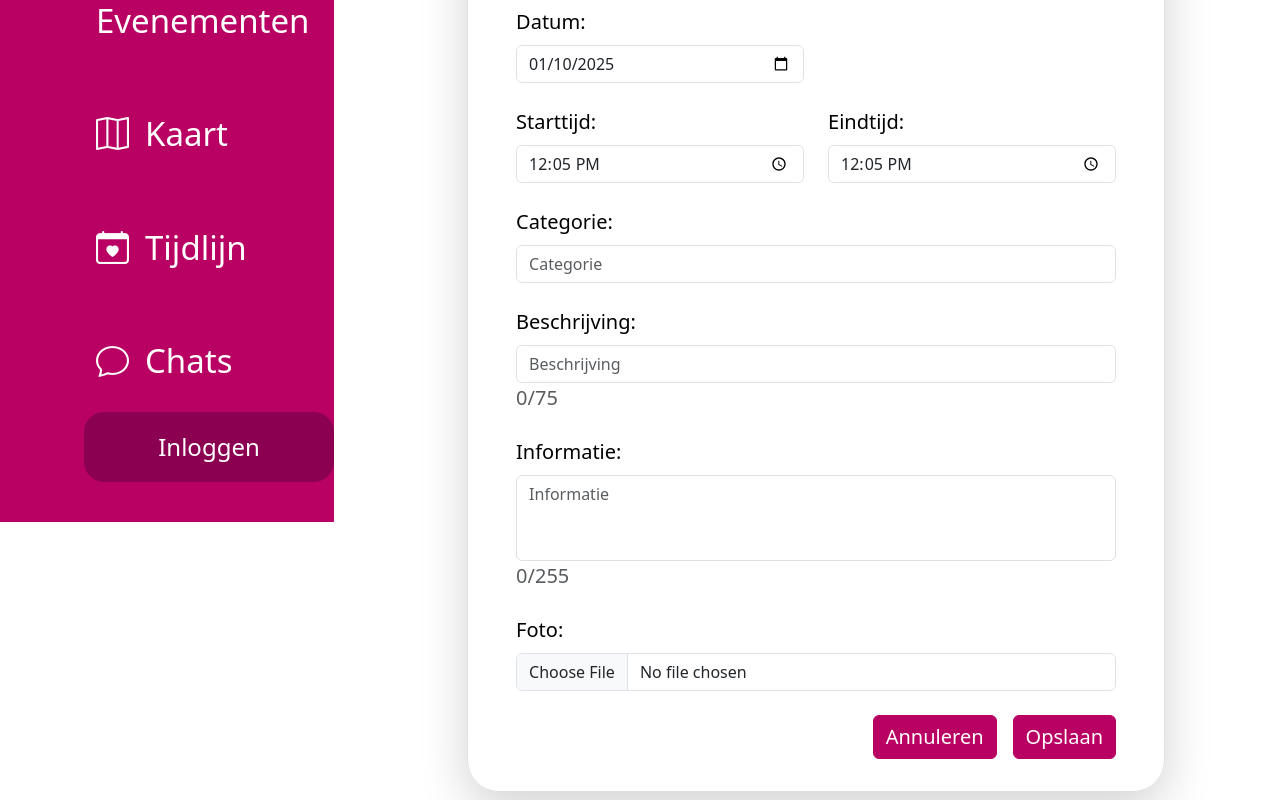
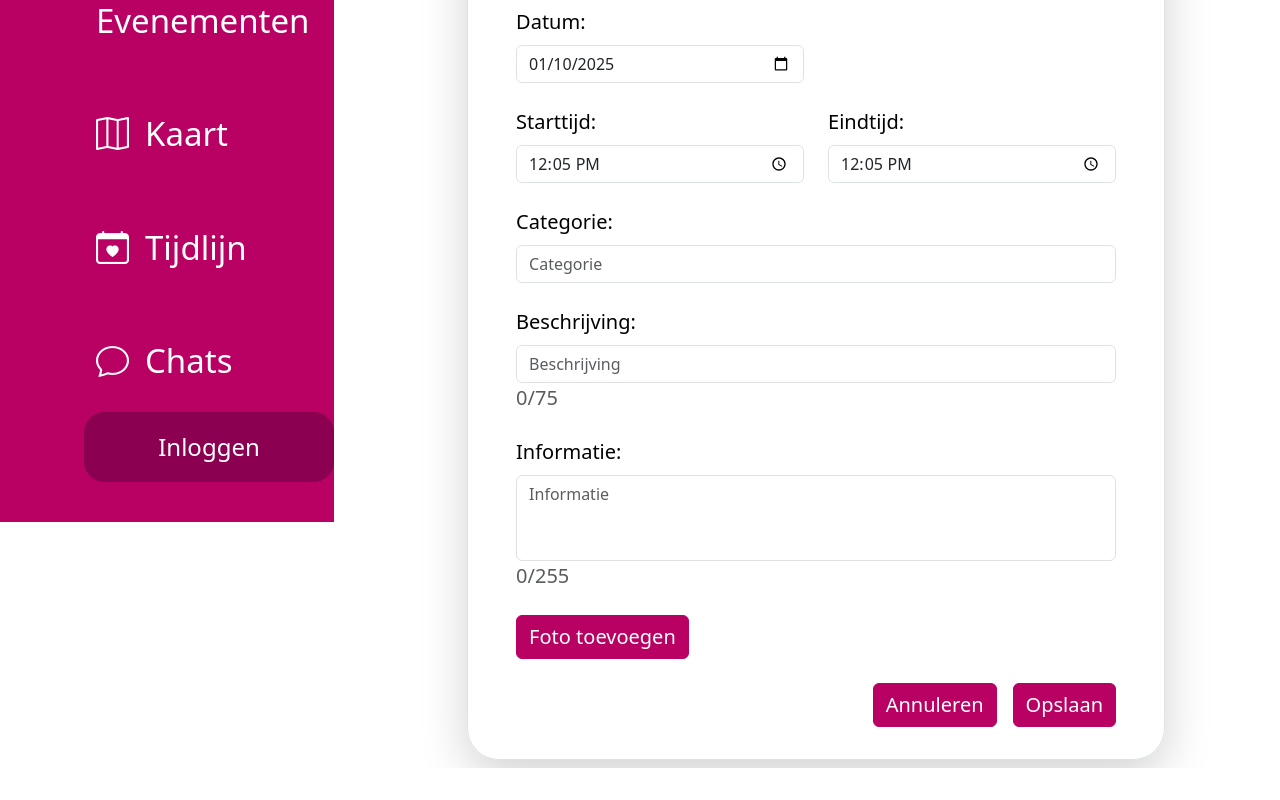
Before and after one commit to WebProgrammingProjectGroup9/Babbelo, a Next.js app: page /evenementen/nieuw in a window 1280 px wide. Shown: the part 278-1078 px from the top of the page. After the commit the page ends 1046 px from the top, so only its background shows below. Built offline with nearby package versions, Linux system fonts and the light colour scheme.

Commit message:
added photo functionality

```diff
--- a/package.json
+++ b/package.json
@@ -15,6 +15,7 @@
     "next": "15.1.1",
     "react": "^19.0.0",
     "react-dom": "^19.0.0",
+    "react-image-crop": "^11.0.7",
     "sass": "^1.83.0"
   },
   "devDependencies": {
--- a/src/pages/evenementen/nieuw.js
+++ b/src/pages/evenementen/nieuw.js
@@ -1,5 +1,5 @@
+import React, { useEffect, useState } from "react";
 import Link from "next/link";
-import React, { useEffect, useState } from "react";
 import { useRouter } from "next/router";
 
 export default function Nieuw() {
@@ -12,7 +12,7 @@ export default function Nieuw() {
   const [description, setDescription] = useState("");
   const [information, setInformation] = useState("");
   const [category, setCategory] = useState("");
-  const [photo, setPhoto] = useState("");
+  const [photo, setPhoto] = useState(null);
   const [errors, setErrors] = useState(null);
   const [minDate, setMinDate] = useState(new Date().toISOString().split("T")[0]);
 
@@ -20,6 +20,11 @@ export default function Nieuw() {
   const informationMaxLength = 255;
 
   useEffect(() => {
+    const savedPhoto = localStorage.getItem('croppedPhoto');
+    if (savedPhoto) {
+      setPhoto(savedPhoto);
+    }
+
     //Date
     const now = new Date();
     const formattedDate = now.toISOString().split("T")[0];
@@ -39,18 +44,25 @@ export default function Nieuw() {
     setInformation(e.target.value);
   };
 
-  const handlePhotoChange = (e) => {
-    const file = e.target.files[0];
-    if (file) {
-      const photoUrl = URL.createObjectURL(file);
-      setPhoto(photoUrl);
-    }
-  };
+  const addPhoto = () => {
+    router.push("/evenementen/foto");
+  }
 
   async function onSubmit(event) {
     event.preventDefault();
     setIsLoading(true);
     setErrors(null);
+
+    console.log("Verstuurde gegevens:", {
+      title,
+      date,
+      startTime,
+      endTime,
+      description,
+      information,
+      category,
+      photo
+    });
 
     try {
       const response = await fetch(`${process.env.NEXT_PUBLIC_API_URL}/event`, {
@@ -70,6 +82,7 @@ export default function Nieuw() {
       console.log("Response:", data);
 
       router.push(`/evenementen/${data.id}`);
+      localStorage.removeItem('croppedPhoto');
 
     } catch (error) {
       setErrors(error.message);
@@ -199,24 +212,29 @@ export default function Nieuw() {
           </div>
         </div>
 
-        {/* Photo (File Input) */}
-        <div className="row mt-4">
-          <div className="col-12">
-            <label className="form-label">Foto:</label>
-            <input
-              type="file"
-              className="form-control"
-              onChange={handlePhotoChange}
-            />
+        {/* Photo Preview */}
+        {photo && (
+          <div className="row mt-4">
+            <div className="col-12">
+              <img
+                src={photo}
+                alt="Geselecteerde afbeelding"
+                className="img-fluid rounded"
+              />
+            </div>
           </div>
-        </div>
+        )}
+
+        {/* Photo Button */}
+        <a className="btn btn-primary mt-4" onClick={addPhoto}>
+          Foto toevoegen
+        </a>
 
         <div className="form-group mb-4 d-flex justify-content-end align-items-center mt-4 ms-3">
           <button type="submit" className="btn btn-primary" disabled={isLoading} style={{ backgroundColor: "#B90163", borderColor: "#B90163", textDecoration: "none" }}>
-          <Link style={{textDecoration: "none", color: "white"}}href="/evenementen">Annuleren</Link>
-
+            <Link style={{ textDecoration: "none", color: "white" }} href="/evenementen">Annuleren</Link>
           </button>
-          <button className="btn btn-primary ms-3 "  style={{ backgroundColor: "#B90163", borderColor: "#B90163" }}>
+          <button className="btn btn-primary ms-3" style={{ backgroundColor: "#B90163", borderColor: "#B90163" }}>
             Opslaan
           </button>
         </div>
--- a/src/styles/globals.css
+++ b/src/styles/globals.css
@@ -54,6 +54,7 @@ h2 {
   top: 0;
   left: auto;
   width: 90rem;
+  z-index: 100;
 }
 
 .nav-tabs .nav-item:hover {
```
Also changed, not shown: src/pages/evenementen/[id].js (+5 -4 lines), 1 other file (tests, documents, lock files or other folders).
